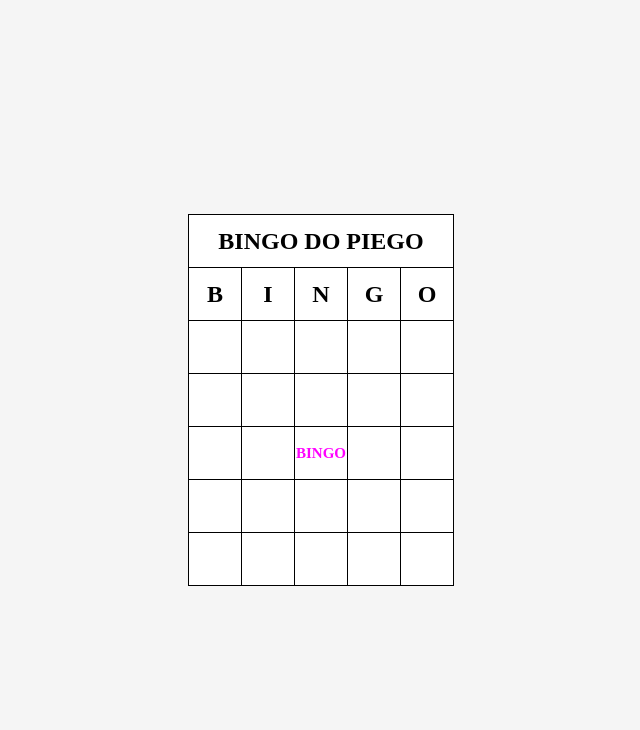
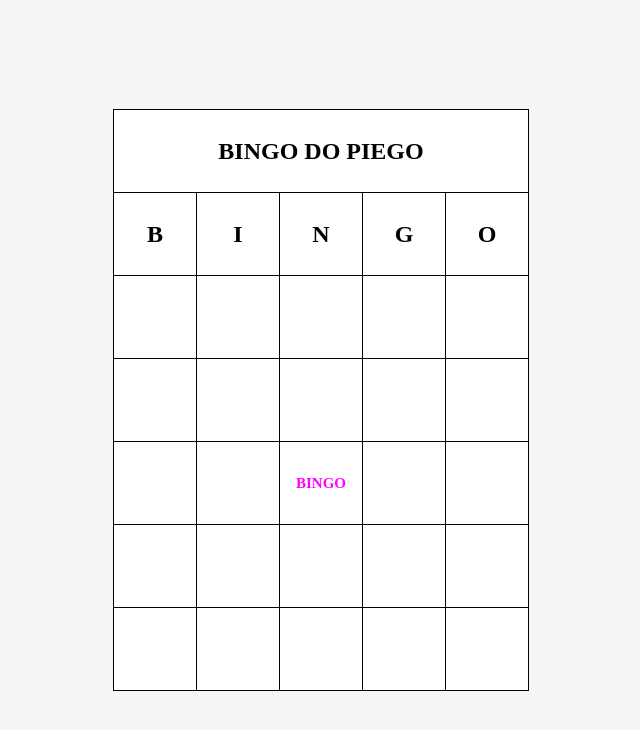
Before and after one commit to piegosalles10kk/bingo-web, a website: page index.html in a window 1280 px wide. Shown: the whole page, without its empty margins (319-959 px from the left). Drawn offline with Linux system fonts and the light colour scheme.

Commit message:
Update stylesCartela.css

```diff
--- a/stylesCartela.css
+++ b/stylesCartela.css
@@ -12,8 +12,8 @@ body {
 }
 .bingo-card th, .bingo-card td {
     border: 1px solid #000;
-    width: 50px;
-    height: 50px;
+    width: 80px;
+    height: 80px;
     text-align: center;
     vertical-align: middle;
     font-size: 20px;
```
